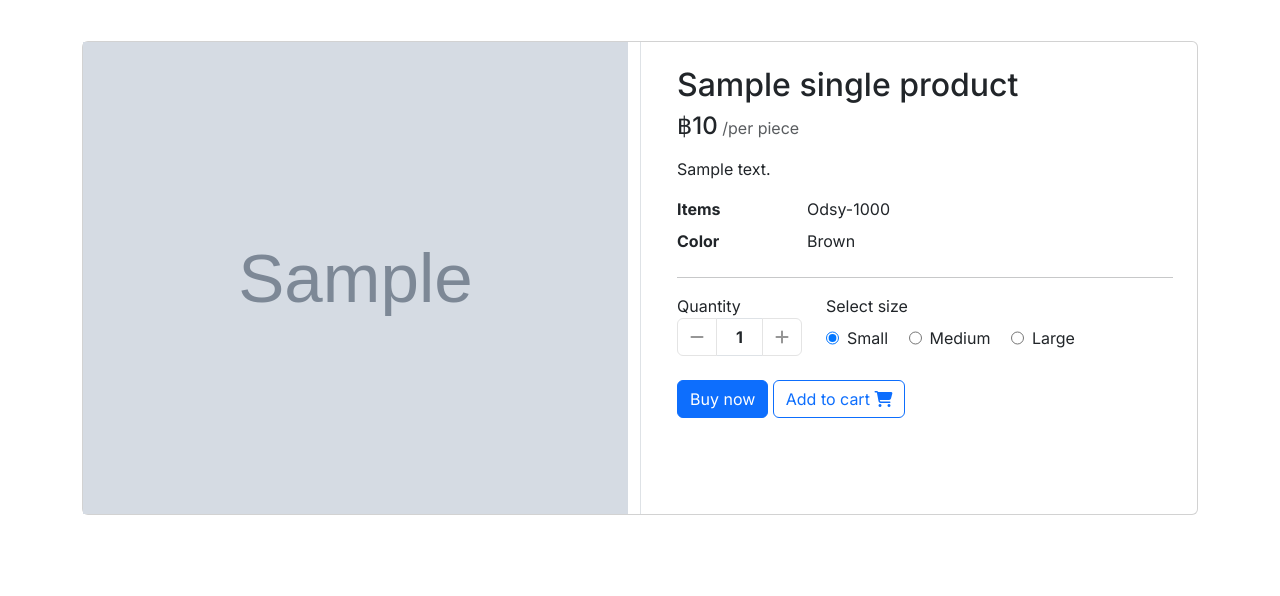
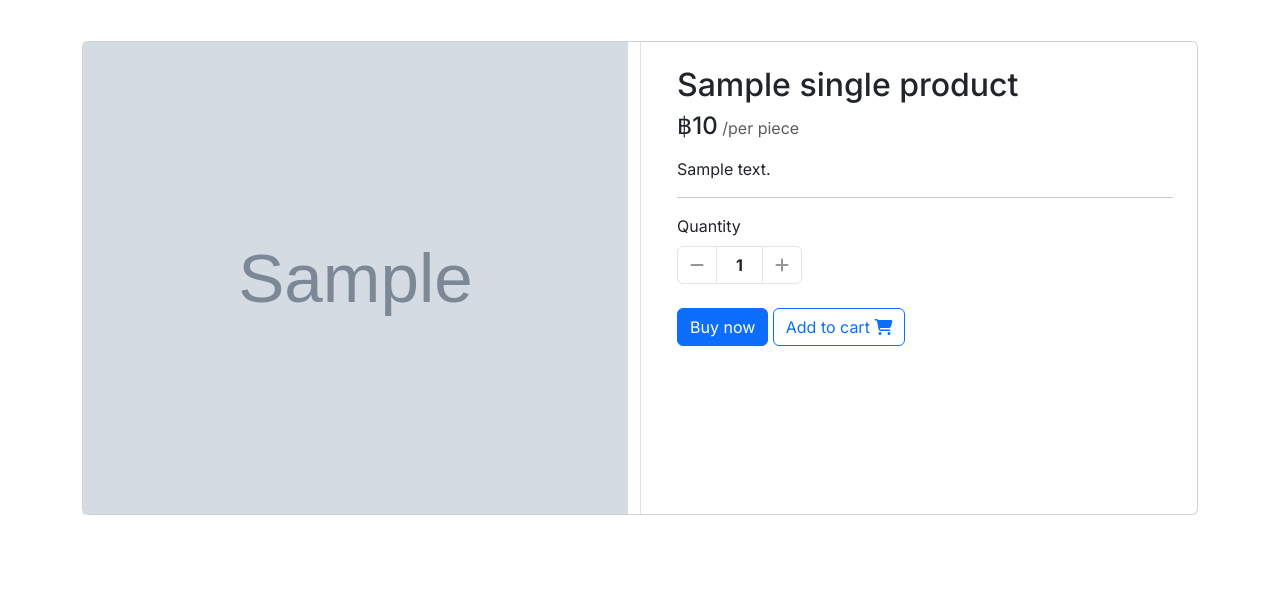
Before and after one commit to chammmppp/powerpulse, a Django app: template templates/stores/product_detail.html in a window 1280 px wide. Shown: the part 55-651 px from the top of the page. Run offline with Django 5.2, Linux system fonts and the light colour scheme; data comes from the database, SQL or seed files in the repository; the template is opened without the code that fills it: most values are stand-ins (such as "Sample title", 1, 10 or a date in 2020); some libraries are stand-ins or nearby versions.

```diff
--- a/PowerPulse/static/css/home.css
+++ b/PowerPulse/static/css/home.css
@@ -22,7 +22,7 @@
     color: inherit;
 }
 
-.card-text{
+.card-text {
     font-weight: 600;
 }
 
@@ -30,10 +30,6 @@
     color: #fff !important;
 }
 
-.fix-height {
-    overflow: hidden;
-}
-
 .img-wrap {
     text-align: center;
     display: block;
--- a/templates/stores/cart.html
+++ b/templates/stores/cart.html
@@ -57,7 +57,7 @@
                             <figcaption class="info mx-3 d-flex flex-column">
                                 <a href="{{cart_item.product.get_url }}" class="title">
                                     {{cart_item.product.product_name}}</a>
-                                <span class="text-muted small">{{cart_item.product.slug}}</span>
+                                <!-- <span class="text-muted small">{{cart_item.product.slug}}</span> -->
                             </figcaption>
                         </figure>
                     </div>
--- a/templates/stores/product_detail.html
+++ b/templates/stores/product_detail.html
@@ -35,20 +35,20 @@
                     <p>{{ single_product.description }}</p>
 
                     <!-- Product details -->
-                    <dl class="row">
+                    <!-- <dl class="row">
                         <dt class="col-sm-3">Items</dt>
                         <dd class="col-sm-9">Odsy-1000</dd>
 
                         <dt class="col-sm-3">Color</dt>
                         <dd class="col-sm-9">Brown</dd>
-                    </dl>
+                    </dl> -->
 
                     <hr>
                     <!-- Section for selecting quantity and size -->
                     <div class="row mb-4">
                         <div class="form-group col-md flex-grow-0">
                             <!-- Quantity selector -->
-                            <label>Quantity</label>
+                            <label class="form-label">Quantity</label>
                             <div class="col">
                                 <div class="input-group input-spinner">
                                     <div class="input-group-prepend">
@@ -58,40 +58,16 @@
                                     </div>
                                     <input type="text" class="form-control" value="1">
                                     <div class="input-group-append">
-                                        <button class="btn btn-light rounded-start-0" type="button"
-                                                id="button-minus">
+                                        <button class="btn btn-light rounded-start-0" type="button" id="button-minus">
                                             <i class="fa fa-plus"></i>
                                         </button>
                                     </div>
                                 </div>
                             </div>
                         </div>
-                        <div class="form-group col-md">
-                            <!-- Size selector -->
-                            <label>Select size</label>
-                            <div class="mt-2">
-                                <!-- Size options -->
-                                <label class="custom-control custom-radio custom-control-inline">
-                                    <input type="radio" name="select_size" checked=""
-                                           class="custom-control-input me-2">
-                                    <div class="custom-control-label">Small</div>
-                                </label>
-
-                                <label class="custom-control custom-radio custom-control-inline">
-                                    <input type="radio" name="select_size" class="custom-control-input me-2">
-                                    <div class="custom-control-label">Medium</div>
-                                </label>
-
-                                <label class="custom-control custom-radio custom-control-inline">
-                                    <input type="radio" name="select_size" class="custom-control-input me-2">
-                                    <div class="custom-control-label">Large</div>
-                                </label>
-                            </div>
-                        </div>
                     </div>
                     <!-- Buttons for buying or adding the product to the cart -->
-                    {% if single_product.stock <= 0 %}
-                    <h5 class="text-danger">Out of stock</h5>
+                    {% if single_product.stock == 0 %} <h5 class="text-danger">Out of stock</h5>
                     {% else %}
                     <a href="#" class="btn btn-primary">Buy now</a>
                     <a href="{% url 'add_cart' single_product.id %}" class="btn btn-outline-primary">
```
Also changed, not shown: store/views.py (+8 -3 lines), templates/home.html (+8 -3 lines), templates/stores/store.html (+29 -31 lines), db.sqlite3, media/photos/categories/adidas-must-haves-seasonal-backpack-adidas-8907515.jpg.png (added), media/photos/categories/men-s-breathable-crew-neck-essential-fitness-t-shirt-mottled-grey-domy_Bw6mber.png (added), media/photos/products/adidas-must-haves-seasonal-backpack-adidas-8907515.jpg.png (added), media/photos/products/adidas-must-haves-seasonal-backpack-adidas-8907515.jpg_mo2bWzy.png (added), media/photos/products/fitness-bag-20l-black-domyos-8643414.jpg.png (added), media/photos/products/fold-down-fitness-bag-30l-black-domyos-8200579.jpg.png (added), media/photos/products/men-s-breathable-crew-neck-essential-fitness-t-shirt-mottled-grey-domyos_TcczoQ3.png (added), media/photos/products/men-s-breathable-essential-fitness-crew-neck-t-shirt-black-domyos-8603265.jpg.png (added), media/photos/products/men-s-crew-neck-slim-fit-soft-breathable-cross-training-t-shirt-black-do_iG1BOen.png (added), media/photos/products/men-s-zip-pocket-breathable-2-in-1-fitness-shorts-black-domyos-8670052.jpg.png (added), 2 more files.
